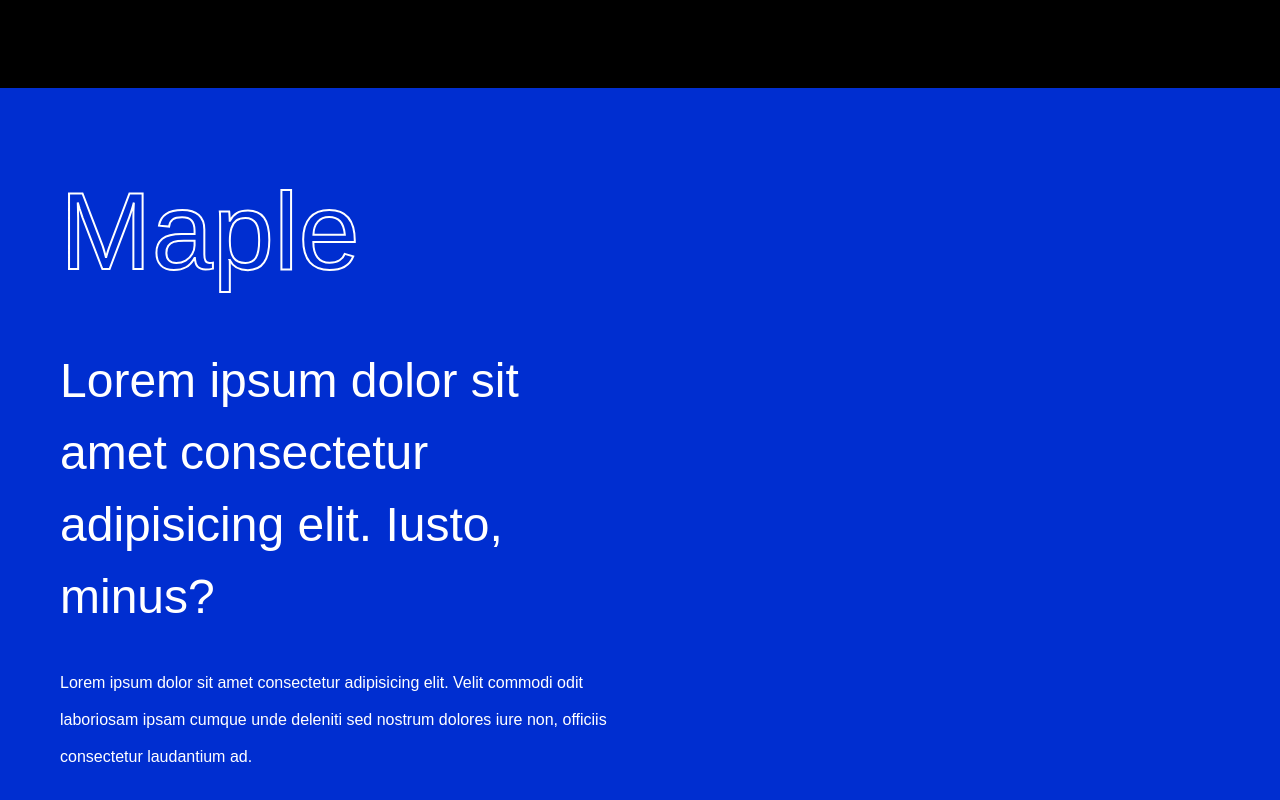
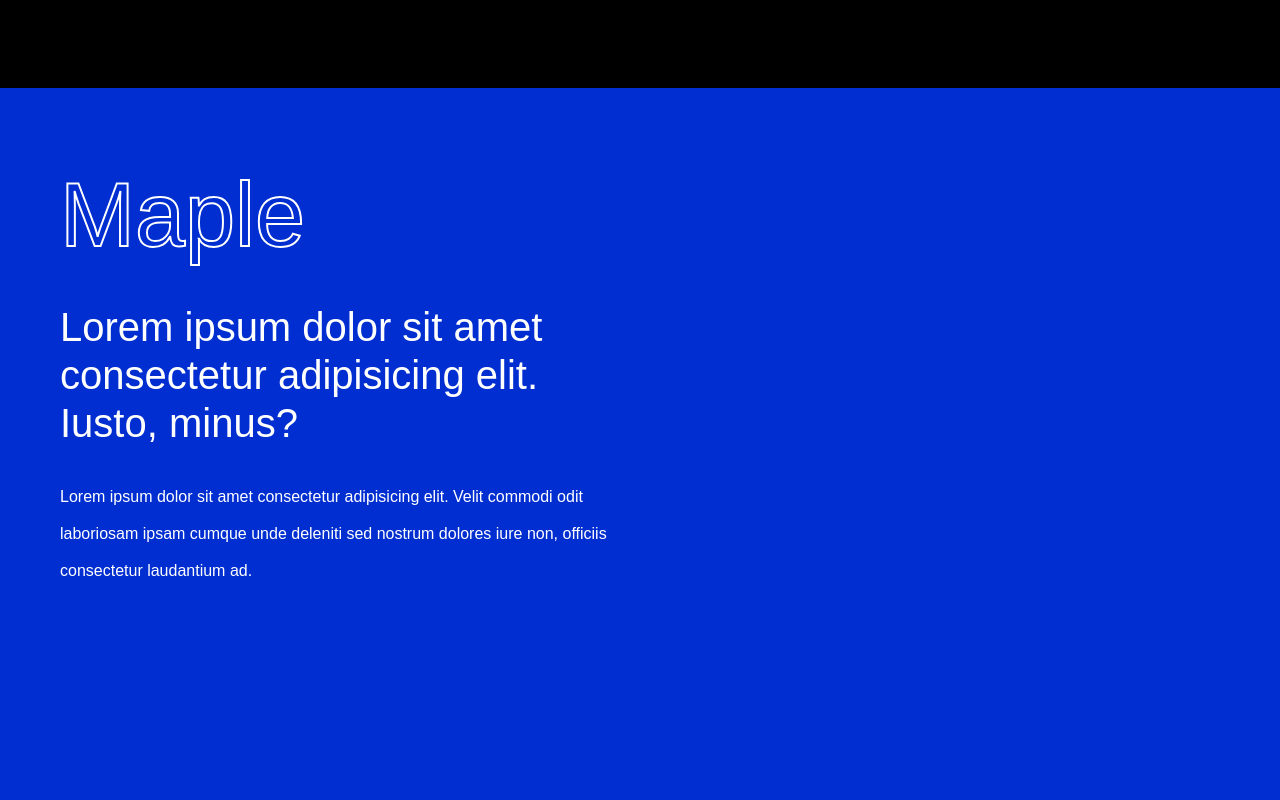
Before and after one commit to virajbhartiya/Maple, a plain HTML site: page Website/v1.0.0/index.html in a window 1280 px wide. Shown: the part 612-1412 px from the top of the page. Drawn offline with nearby package versions, Linux system fonts and the light colour scheme.

Commit message:
Add files via upload

```diff
--- a/Website/v1.0.0/styles.css
+++ b/Website/v1.0.0/styles.css
@@ -125,13 +125,13 @@ a:hover {
 }
 
 .main__container h1 {
-    font-size: 110px;
+    font-size: 90px;
     color: black;
     -webkit-text-fill-color: transparent;
     /* Will override color (regardless of order) */
     -webkit-text-stroke-width: 2px;
     -webkit-text-stroke-color: #fff;
-    margin-bottom: 32px;
+    margin-bottom: 20px;
 }
 
 .main__content {
@@ -145,8 +145,8 @@ a:hover {
 }
 
 .main__text h2 {
-    font-size: 48px;
-    line-height: 1.5;
+    font-size: 40px;
+    line-height: 1.2;
     margin-bottom: 32px;
 }
 
```
Also changed, not shown: 3 other files.
